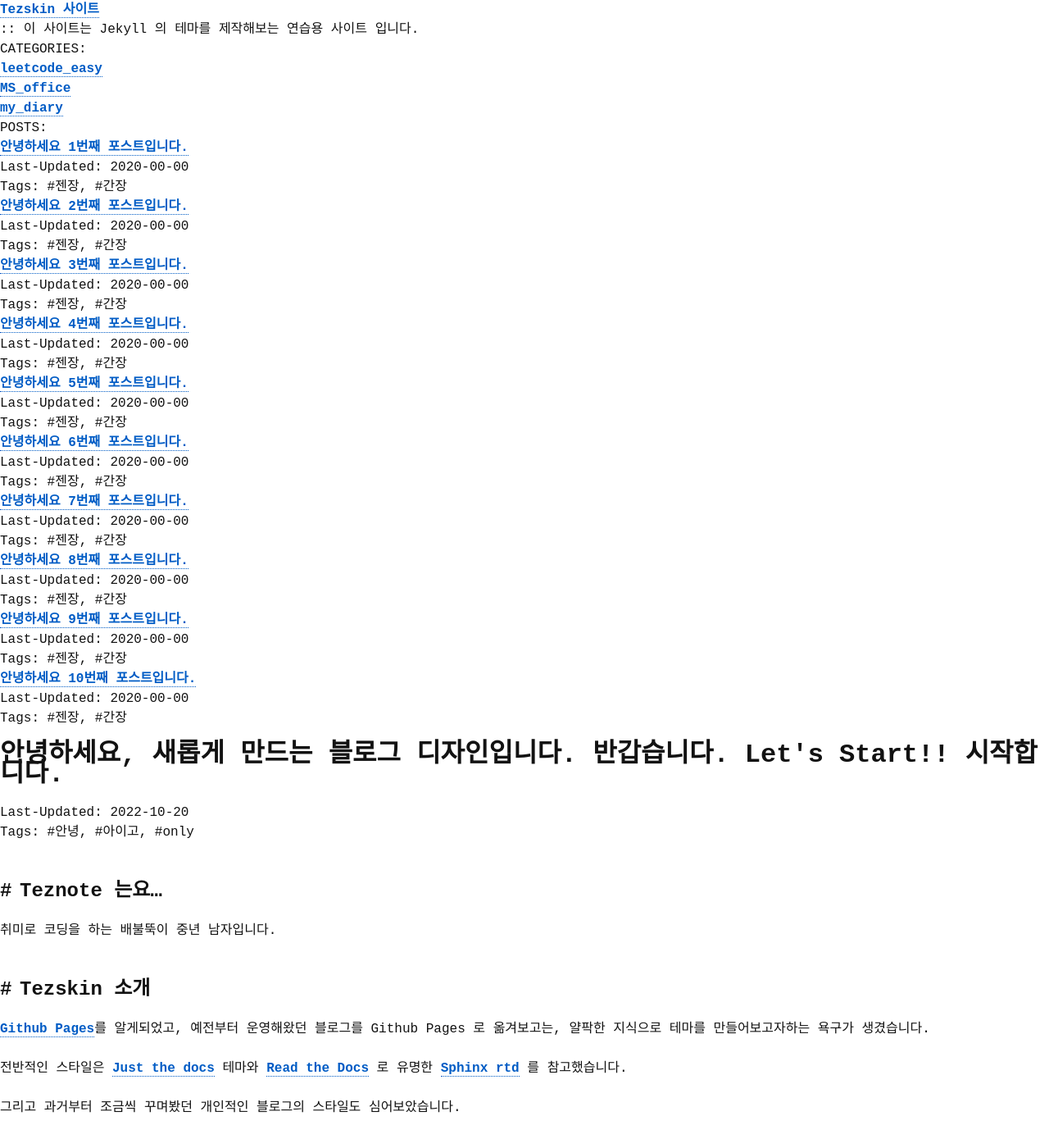
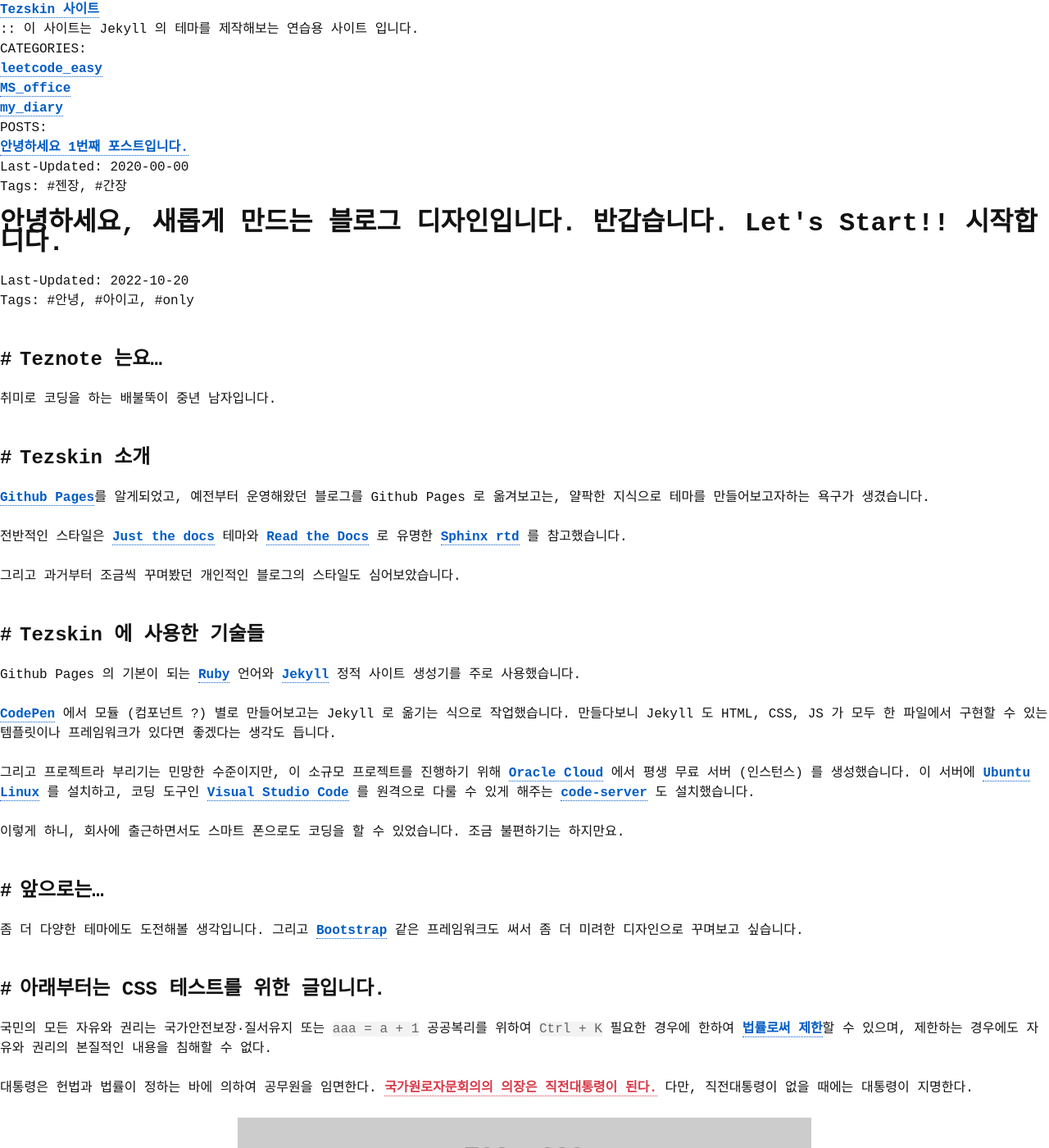
Before and after one commit to teznote/tezskin, a Jekyll site: the page built from index.md, in a window 1280 px wide and 1400 px high. Shown: the whole window at 82% size. Built offline with Jekyll 4.4.1, drawn with Linux system fonts in a browser that asks for light colours; nearby versions of some CDN libraries; some web fonts are replaced; a style sheet for code colours, icons or effects is not loaded.

Commit message:
Update default.html

```diff
--- a/_layouts/default.html
+++ b/_layouts/default.html
@@ -33,52 +33,9 @@
             <div class="nav-title">POSTS:</div>
             <ul class="post-list">
                 <li>
-        <div><a href="#">안녕하세요 1번째 포스트입니다.</a></div>
-        <div class="updated">Last-Updated: 2020-00-00</div>
-        <div class="tags">Tags: <span>#젠장</span>, <span>#간장</span></div>
-        </li>
-        <li>
-        <div><a href="#">안녕하세요 2번째 포스트입니다.</a></div>
-        <div class="updated">Last-Updated: 2020-00-00</div>
-        <div class="tags">Tags: <span>#젠장</span>, <span>#간장</span></div>
-        </li>
-        <li>
-        <div><a href="#">안녕하세요 3번째 포스트입니다.</a></div>
-        <div class="updated">Last-Updated: 2020-00-00</div>
-        <div class="tags">Tags: <span>#젠장</span>, <span>#간장</span></div>
-        </li>
-        <li>
-        <div><a href="#">안녕하세요 4번째 포스트입니다.</a></div>
-        <div class="updated">Last-Updated: 2020-00-00</div>
-        <div class="tags">Tags: <span>#젠장</span>, <span>#간장</span></div>
-        </li>
-        <li>
-        <div><a href="#">안녕하세요 5번째 포스트입니다.</a></div>
-        <div class="updated">Last-Updated: 2020-00-00</div>
-        <div class="tags">Tags: <span>#젠장</span>, <span>#간장</span></div>
-        </li>
-        <li>
-        <div><a href="#">안녕하세요 6번째 포스트입니다.</a></div>
-        <div class="updated">Last-Updated: 2020-00-00</div>
-        <div class="tags">Tags: <span>#젠장</span>, <span>#간장</span></div>
-        </li>
-        <li>
-        <div><a href="#">안녕하세요 7번째 포스트입니다.</a></div>
-        <div class="updated">Last-Updated: 2020-00-00</div>
-        <div class="tags">Tags: <span>#젠장</span>, <span>#간장</span></div>
-        </li>
-        <li>
-        <div><a href="#">안녕하세요 8번째 포스트입니다.</a></div>
-        <div class="updated">Last-Updated: 2020-00-00</div>
-        <div class="tags">Tags: <span>#젠장</span>, <span>#간장</span></div>
-        </li>
-        <li>
-        <div><a href="#">안녕하세요 9번째 포스트입니다.</a></div>
-        <div class="updated">Last-Updated: 2020-00-00</div>
-        <div class="tags">Tags: <span>#젠장</span>, <span>#간장</span></div>
-        </li>
-        <li>
-        <div><a href="#">안녕하세요 10번째 포스트입니다.</a></div>
+                <div>
+                    <a href="#">안녕하세요 1번째 포스트입니다.</a>
+                </div>
                 <div class="updated">Last-Updated: 2020-00-00</div>
                 <div class="tags">Tags: <span>#젠장</span>, <span>#간장</span></div>
                 </li>
```
Lines whose indentation alone changed are shown as unchanged.
